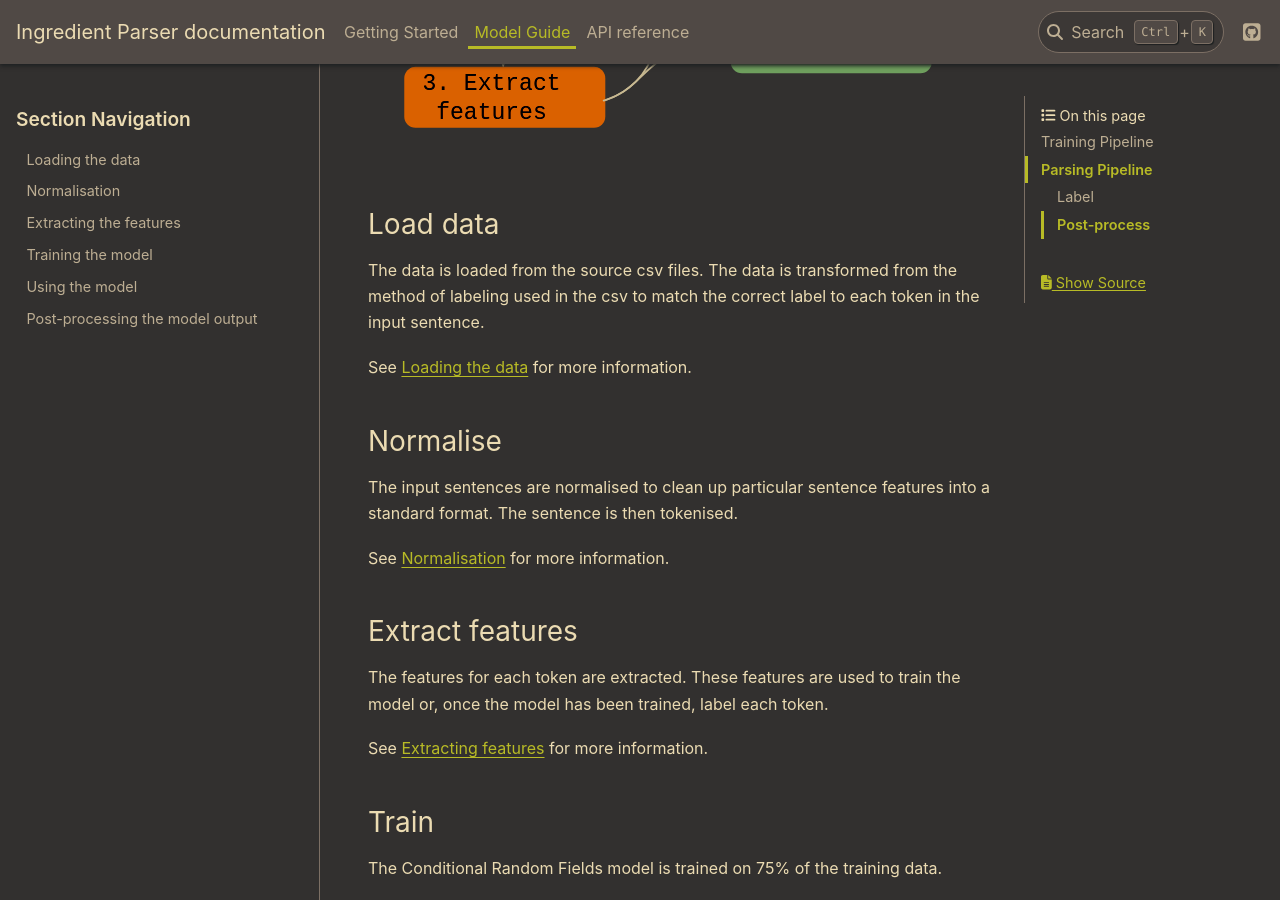
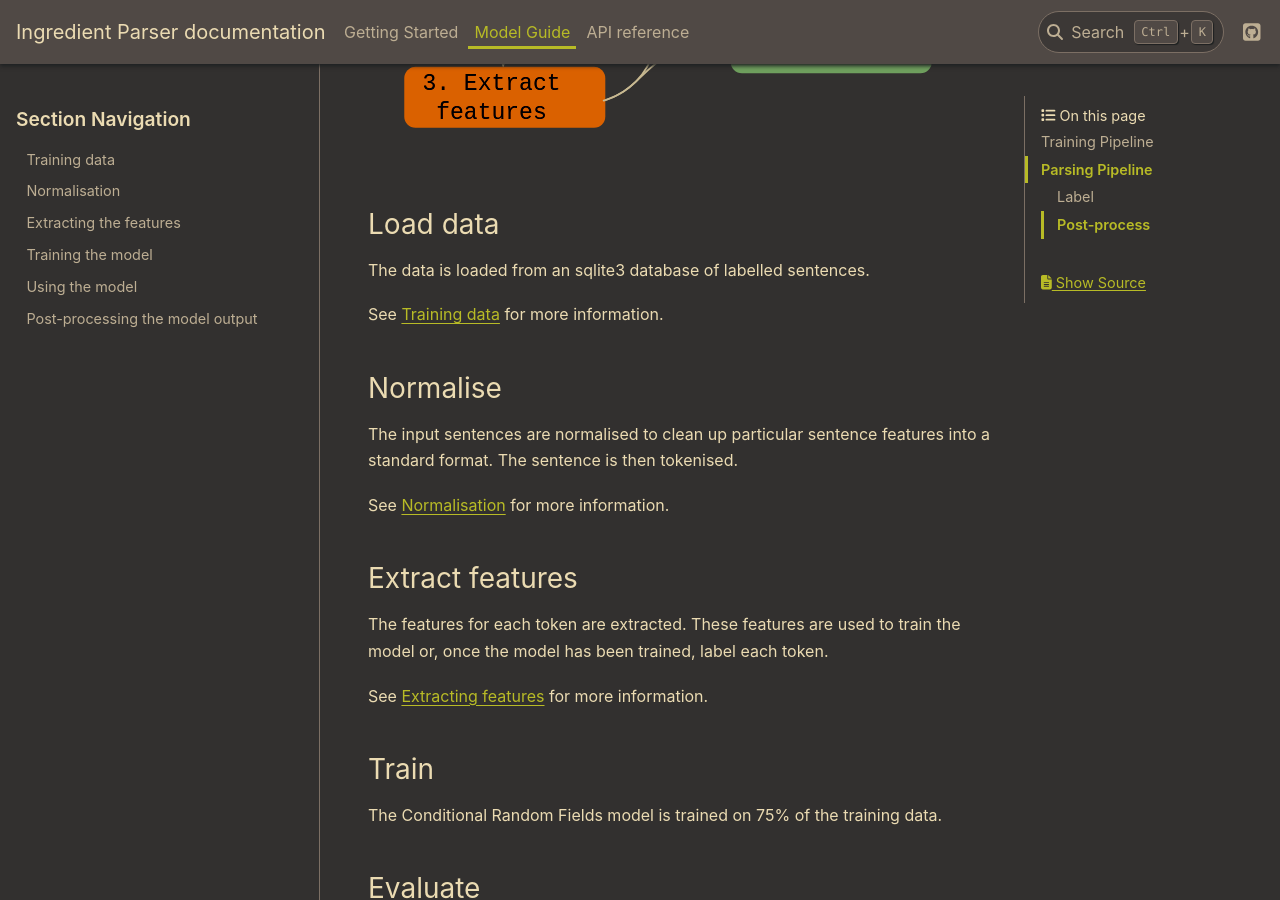
Before and after one commit to strangetom/ingredient-parser, a Sphinx documentation site: the page built from docs/source/guide/index.rst, in a window 1280 px wide and 900 px high, scrolled down 592 px. Built offline with Sphinx 7.4.7 and the PyData theme 0.15.4, drawn with Linux system fonts in a browser that asks for light colours; some of the changed text lies outside the part shown.

Commit message:
Doc: Update docs to match new training data format

```diff
--- a/docs/source/guide/index.rst
+++ b/docs/source/guide/index.rst
@@ -15,10 +15,9 @@
 Load data
 ~~~~~~~~~
 
-The data is loaded from the source csv files.
-The data is transformed  from the method of labeling used in the csv to match the correct label to each token in the input sentence.
+The data is loaded from an sqlite3 database of labelled sentences.
 
-See :doc:`Loading the data <data>` for more information.
+See :doc:`Training data <data>` for more information.
 
 Normalise
 ~~~~~~~~~
@@ -76,7 +75,7 @@
    :maxdepth: 1
    :hidden:
 
-   Loading the data <data>
+   Training data <data>
    Normalisation <normalisation>
    Extracting the features <features>
    Training the model <training>
```
Also changed, not shown: docs/source/guide/data.rst (+3 -5 lines), docs/source/guide/training.rst (+12 -52 lines).
